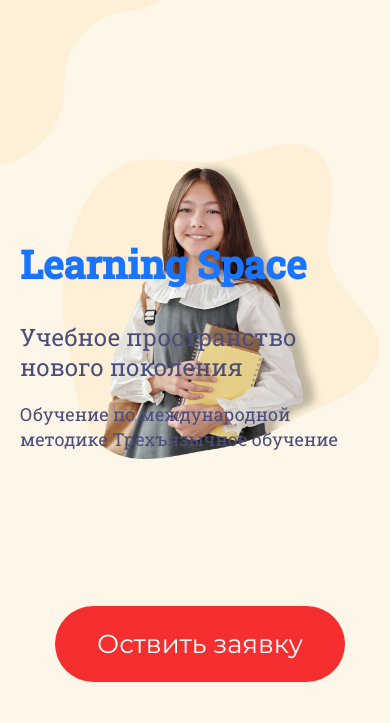
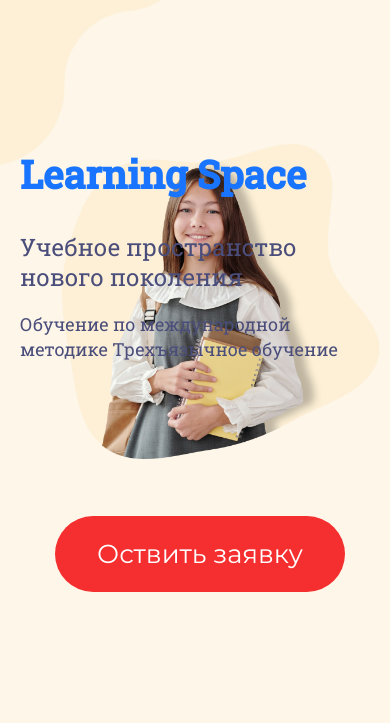
Before and after one commit to Akhad01/Learning-Space-test, a plain HTML site: page index.html in a window 390 px wide. Shown: the part 121-844 px from the top of the page. Drawn offline with nearby package versions, Linux system fonts and the light colour scheme.

Commit message:
Add files via upload

```diff
--- a/css/style.css
+++ b/css/style.css
@@ -528,7 +528,7 @@ ul{
 }
 @media(max-width: 700px){
     .header__content{
-        margin-top: 220px;
+        margin-top: 130px;
     }
     .logo__img{
         width: 200px;
```
